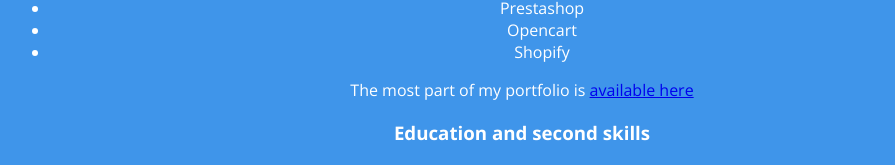
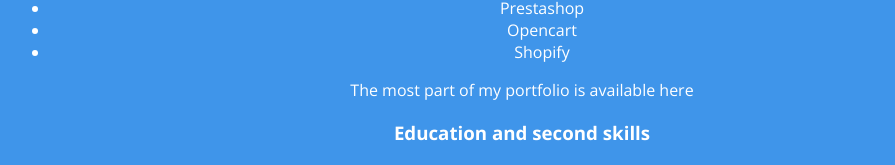
Before and after one commit to deadbloger/rsschool-2019Q1-cv, a plain HTML site: page index.html in a window 1280 px wide. In both pictures the pointer is over the link "available here". Shown: the part 641-806 px from the top of the page, without its empty margins (118-1013 px from the left). Drawn offline with nearby package versions, Linux system fonts and the light colour scheme.

Commit message:
style: add url style

```diff
--- a/assets/css/style.css
+++ b/assets/css/style.css
@@ -19,3 +19,16 @@ img {
     border-radius: 200px;
     max-width: 200px
 }
+
+a {
+    color: #ccc;
+    text-decoration: none
+}
+
+a:hover {
+    color: #fff;
+    -moz-transition: all 0.5s ease-in;
+    -webkit-transition: all 0.5s ease-in;
+    -o-transition: all 0.5s ease-in;
+    transition: all 0.5s ease-in;
+}
```
